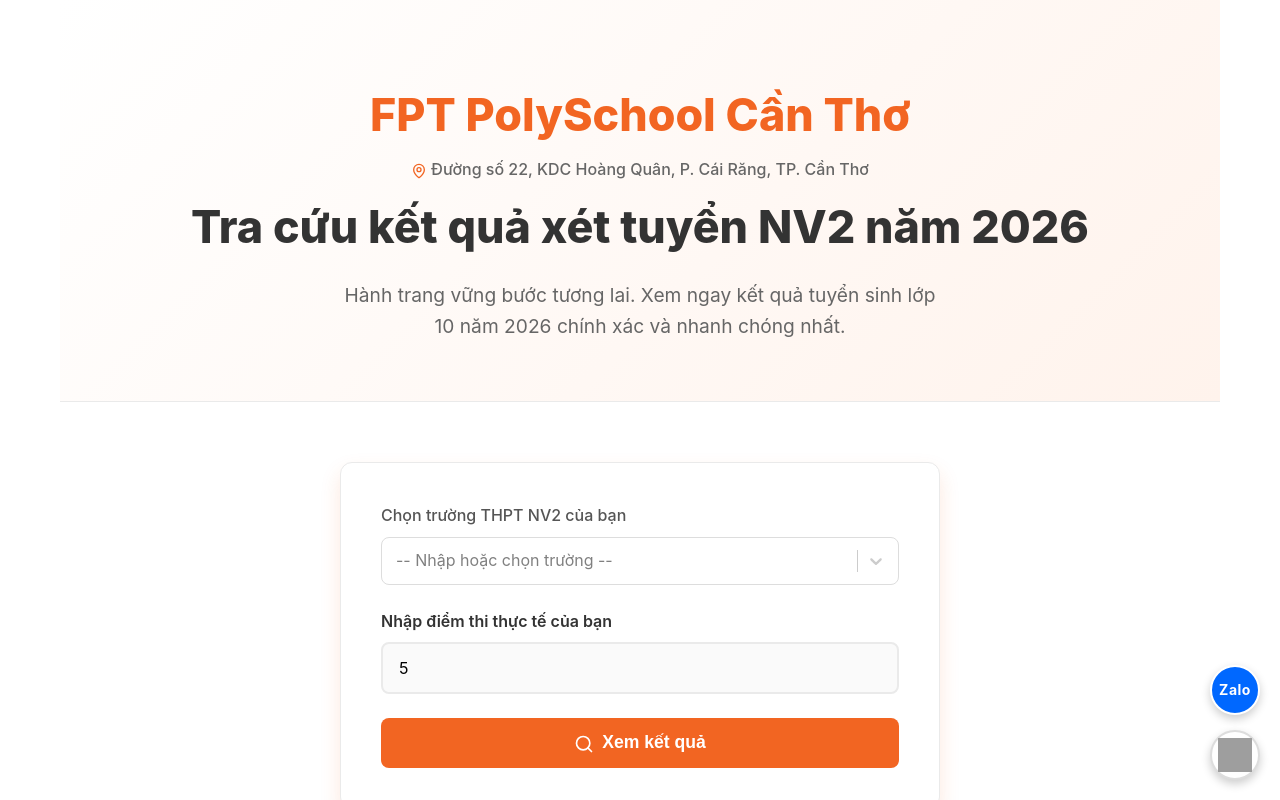
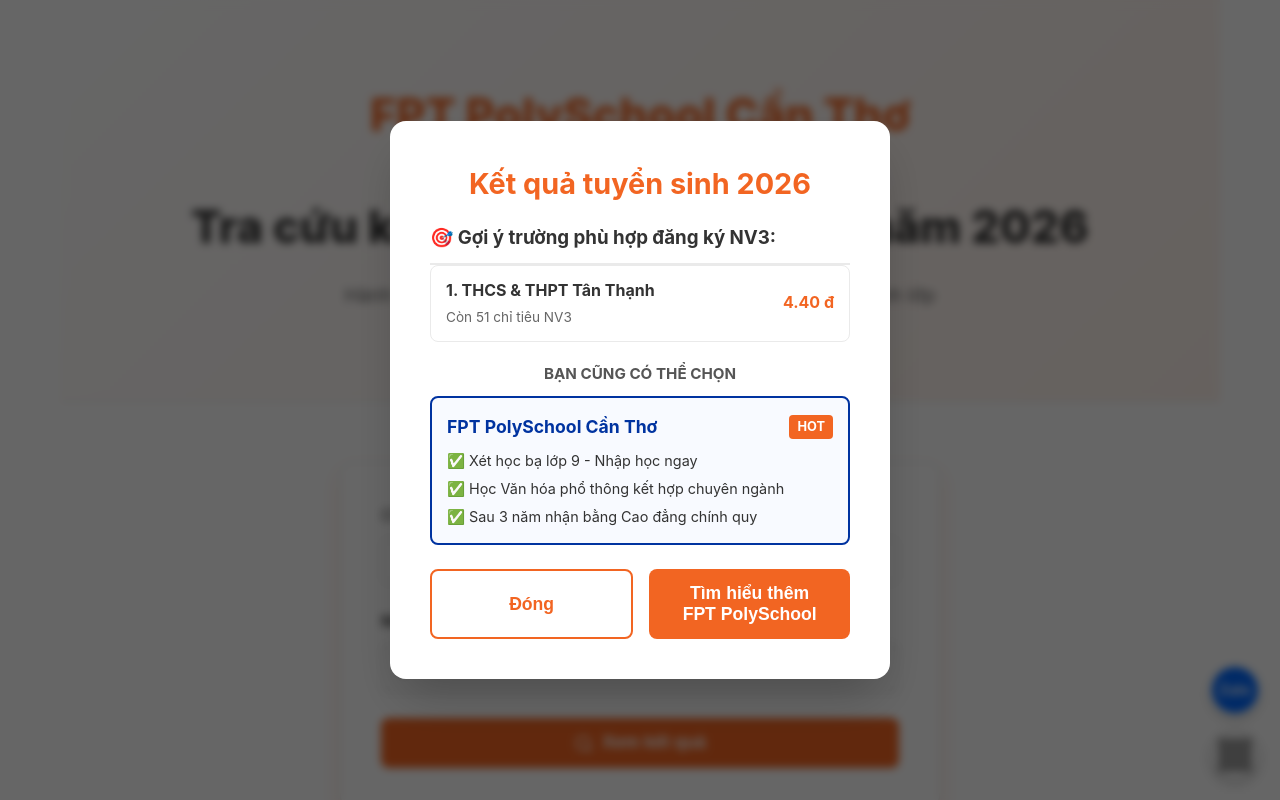
Before and after one commit to imldluong-cpu/fpt-polyschool-admission, a React (Vite) app: page / in a window 1280 px wide. Both pictures are taken after typing "Sample", "5" into the empty fields and a click on the button "Xem kết quả". Shown: the top 800 px of the page. Built offline with nearby package versions, Linux system fonts and the light colour scheme; grey boxes are pictures that could not be loaded.

Commit message:
Make selecting NV2 school optional

```diff
--- a/src/App.jsx
+++ b/src/App.jsx
@@ -22,20 +22,26 @@
   const introRef = useRef(null);
   const quizRef = useRef(null);
 
-  const schoolData = highSchools.find(s => s.id === Number(selectedSchool));
+  const schoolData = selectedSchool ? highSchools.find(s => s.id === Number(selectedSchool)) : null;
 
   let passStatus = null;
   let suggestedSchools = [];
-  if (schoolData && myScore) {
+
+  if (myScore) {
     const userScore = Number(myScore);
+
+    if (schoolData) {
       if (userScore >= schoolData.score) {
         passStatus = "Đậu";
       } else {
         passStatus = "Rớt";
+      }
+    }
 
-      // Suggest up to 5 schools with score <= userScore and nv3Quota > 0 (excluding the selected one and test schools)
+    // Suggest schools if no school is selected or if the user failed the selected school
+    if (!schoolData || passStatus === "Rớt") {
       suggestedSchools = highSchools
-        .filter(s => s.id !== schoolData.id && s.score <= userScore && s.nv3Quota > 0 && !s.name.includes("Test"))
+        .filter(s => (!schoolData || s.id !== schoolData.id) && s.score <= userScore && s.nv3Quota > 0 && !s.name.includes("Test"))
         .sort((a, b) => b.score - a.score)
         .slice(0, 5);
     }
@@ -43,7 +49,7 @@
 
   const handleLookup = (e) => {
     e.preventDefault();
-    if (selectedSchool && myScore) {
+    if (myScore) {
       setShowAllSuggestions(false);
       setShowModal(true);
     }
@@ -166,13 +172,16 @@
         <div className="modal-overlay">
           <div className="modal-content" style={{ maxHeight: '90vh', overflowY: 'auto' }}>
             <h2>Kết quả tuyển sinh 2026</h2>
+
+            {schoolData && (
               <div className="result-box" style={{ margin: '20px 0', textAlign: 'center', borderRadius: '8px' }}>
-              <p style={{ margin: 0, fontSize: '1.1rem', color: '#666' }}>Trường {schoolData?.name}</p>
+                <p style={{ margin: 0, fontSize: '1.1rem', color: '#666' }}>Trường {schoolData.name}</p>
                 <div className="score-display" style={{ fontSize: '2.5rem', margin: '10px 0' }}>
-                {schoolData?.score.toFixed(2)}
+                  {schoolData.score.toFixed(2)}
                 </div>
-              <p style={{ margin: 0, fontWeight: 'bold' }}>Chỉ tiêu 2026: {schoolData?.quota} học sinh</p>
+                <p style={{ margin: 0, fontWeight: 'bold' }}>Chỉ tiêu 2026: {schoolData.quota} học sinh</p>
               </div>
+            )}
 
             {passStatus === "Đậu" && (
               <div style={{ textAlign: 'center', padding: '20px', backgroundColor: '#e6ffe6', borderRadius: '8px', border: '1px solid #22c55e' }}>
@@ -187,7 +196,11 @@
                   <h3 style={{ color: '#dc2626', margin: 0, fontSize: '1.3rem' }}>Rất tiếc!</h3>
                   <p style={{ marginTop: '10px' }}>Điểm thi của bạn chưa đủ để trúng tuyển vào {schoolData?.name}.</p>
                 </div>
+              </div>
+            )}
 
+            {(!schoolData || passStatus === "Rớt") && (
+              <div style={{ textAlign: 'center' }}>
                 <h3 style={{ textAlign: 'left', borderBottom: '2px solid #eaeaea', paddingBottom: '10px' }}>🎯 Gợi ý trường phù hợp đăng ký NV3:</h3>
                 <ul style={{ listStyle: 'none', padding: 0, textAlign: 'left' }}>
                   {suggestedSchools.slice(0, showAllSuggestions ? 5 : 2).map((s, index) => (
```
Lines whose indentation alone changed are shown as unchanged.
